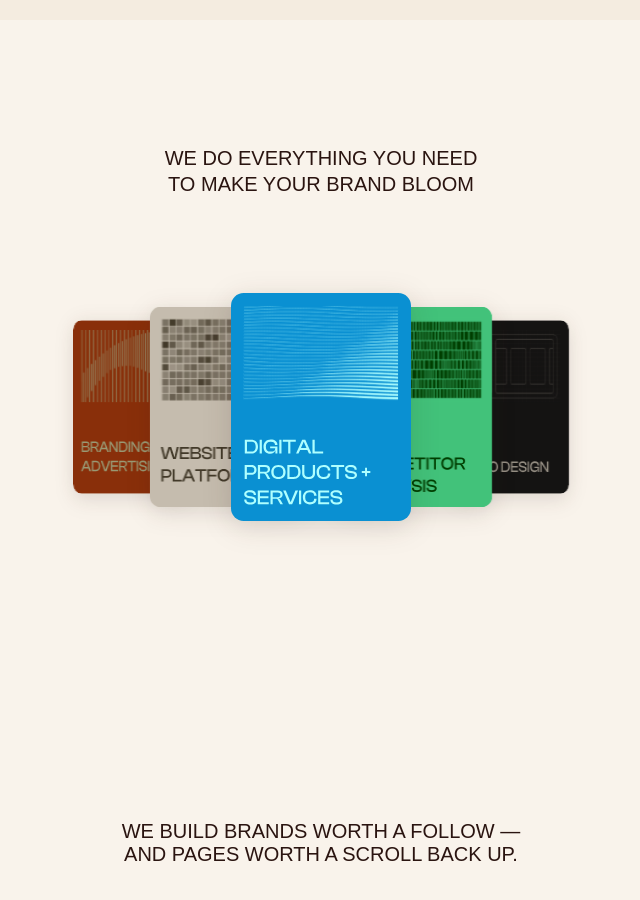
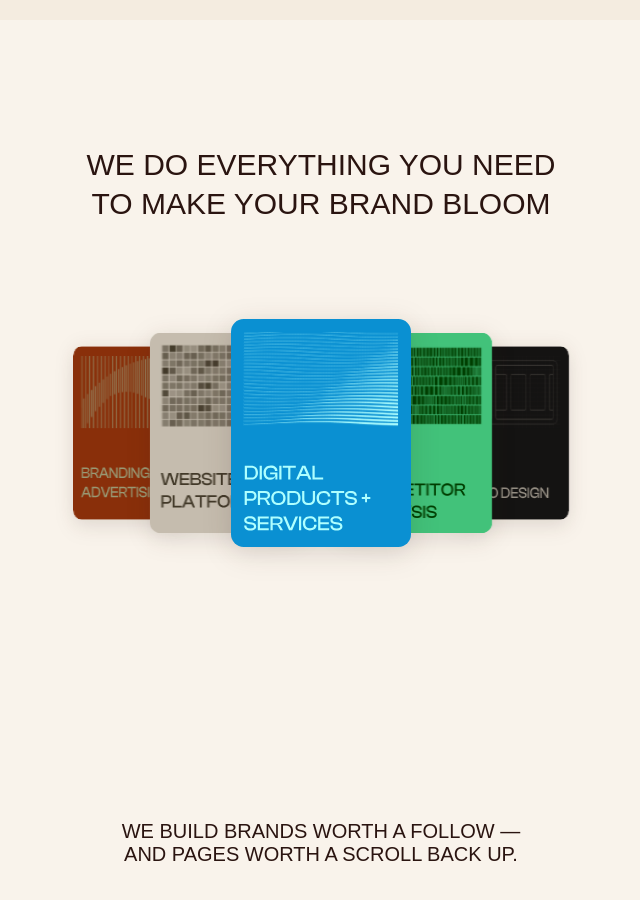
Before and after one commit to annaskhan-dev/RCHYstudio, a React (Vite) app: page / in a window 1280 px wide. Shown: the part 780-1680 px from the top of the page, without its empty margins (319-959 px from the left). Built offline with nearby package versions, Linux system fonts and the light colour scheme.

Commit message:
Fix hero section alignment and class naming

```diff
--- a/src/components/cards.module.css
+++ b/src/components/cards.module.css
@@ -25,7 +25,7 @@
   color: #2a1410;
   font-family: "Clash Display Medium", sans-serif;
   font-weight: 500;
-  font-size: 20px;
+  font-size: 30px;
   text-align: center;
   line-height: 1.3;
   padding-top: 15px;
@@ -149,7 +149,7 @@
 .interactionOverlay {
   position: absolute;
   width: 100%;
-  height: 380px;  /* Matches the exact cardWrapper height */
+  height: 400px;  /* Matches the exact cardWrapper height */
   display: flex;
   align-items: center;
   justify-content: center;
```
